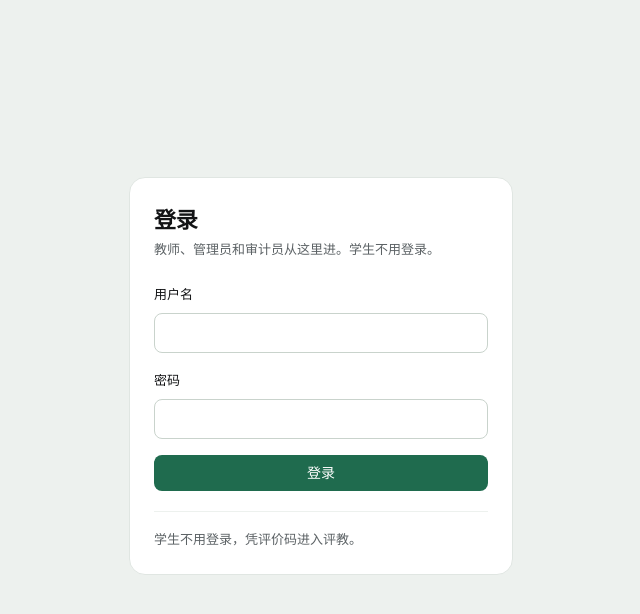
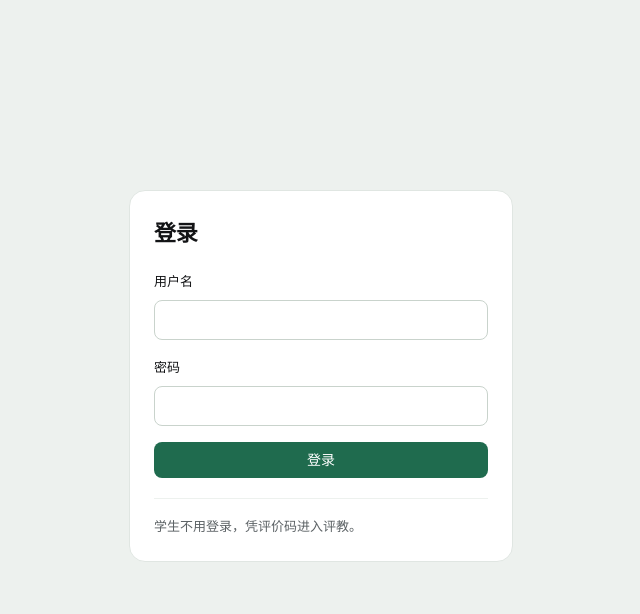
Before and after one commit to Fui-Reconk/SoftwareEngineering, a Flask app: page /login in a window 1280 px wide. Shown: the part 48-662 px from the top of the page, without its empty margins (319-959 px from the left). Run offline with Flask 3, Linux system fonts and the light colour scheme.

Commit message:
style(presentation): 登录页去掉复述标题的副标题

```diff
--- a/project/src/taces/presentation/static/css/app.css
+++ b/project/src/taces/presentation/static/css/app.css
@@ -89,7 +89,6 @@ button, input, select, textarea { font: inherit; color: inherit; }
   border-radius: var(--radius-sheet);
 }
 .card h1 { font-size: var(--fs-title); line-height: 1.25; font-weight: 600; letter-spacing: -0.01em; }
-.card-sub { margin-top: 6px; font-size: var(--fs-small); line-height: 19px; color: var(--muted); }
 
 .form { display: grid; gap: 16px; margin-top: 24px; }
 .field { display: grid; gap: 8px; }
--- a/project/src/taces/presentation/templates/auth/login.html
+++ b/project/src/taces/presentation/templates/auth/login.html
@@ -5,7 +5,6 @@
 {% block content %}
 <section class="card login">
   <h1>登录</h1>
-  <p class="card-sub">教师、管理员和审计员从这里进。学生不用登录。</p>
 
   <form class="form" id="loginForm" novalidate>
     <label class="field">
```
Also changed, not shown: PRODUCT.md (+3 -0 lines).
